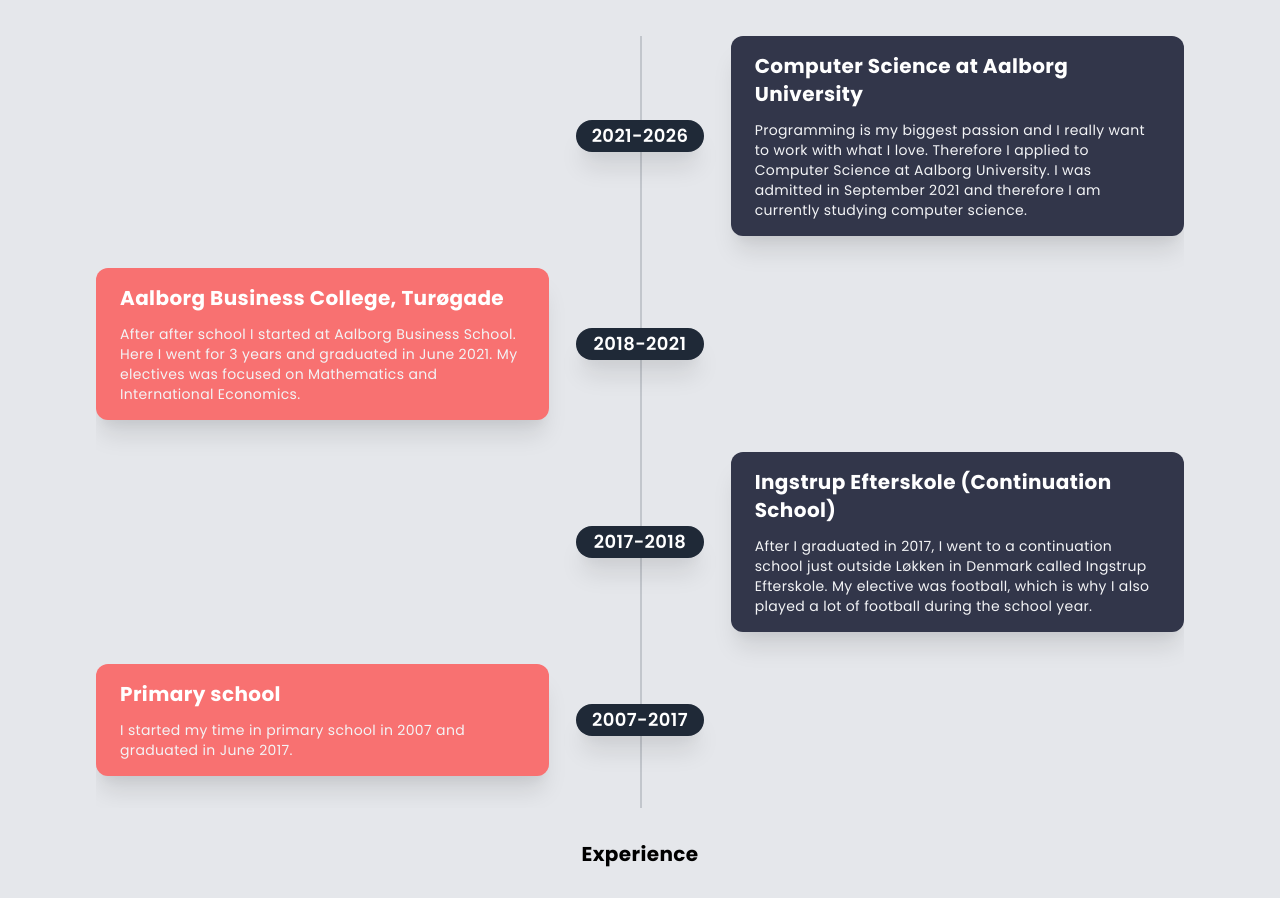
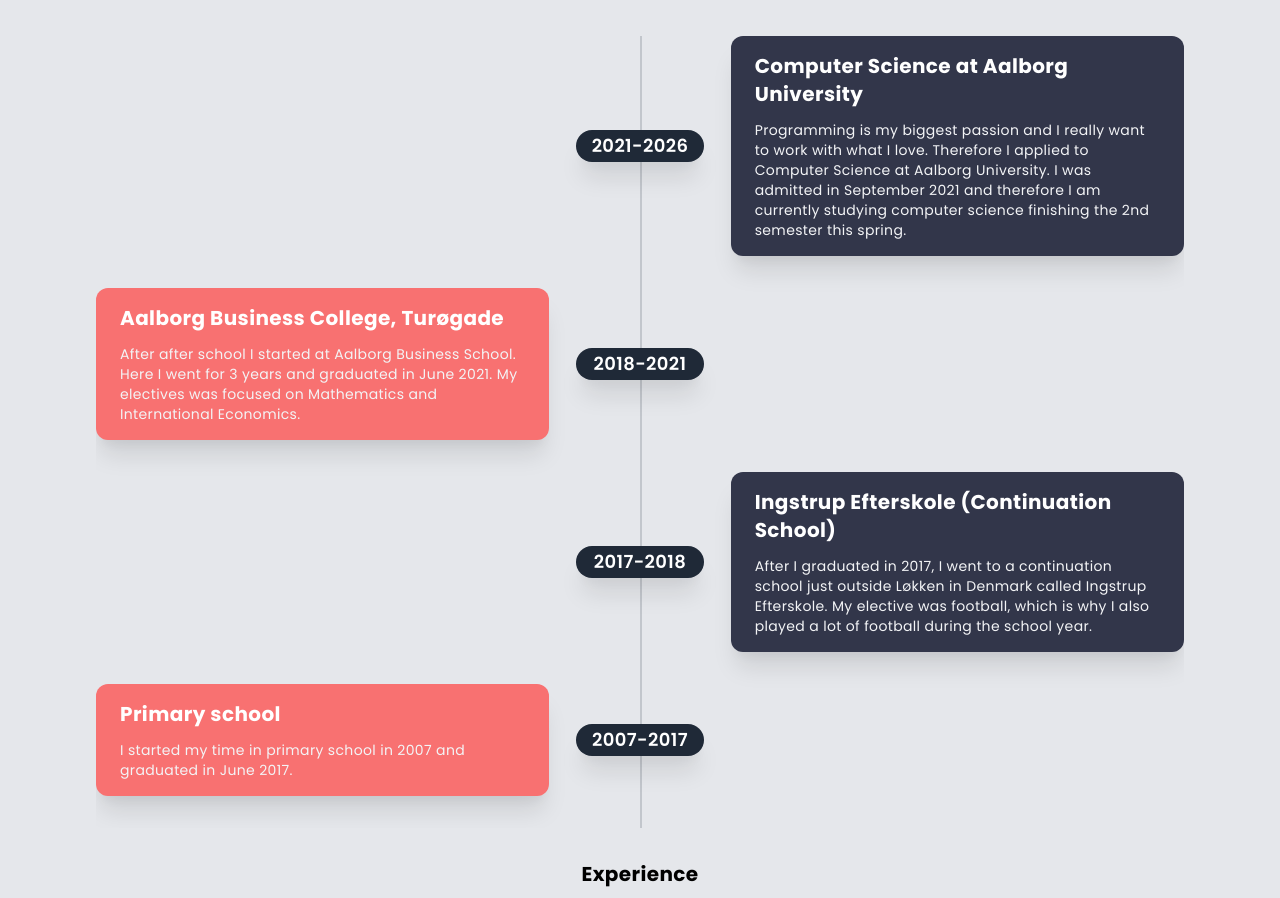
Before and after one commit to sebastianlivoni/personal-website, a React (Create React App) app: page /about in a window 1280 px wide. Shown: the part 1265-2163 px from the top of the page. Built offline with nearby package versions, Linux system fonts and the light colour scheme.

Commit message:
improvements

```diff
--- a/src/pages/About.js
+++ b/src/pages/About.js
@@ -9,7 +9,7 @@
 const timelinesitems = [
   {
     title: "Computer Science at Aalborg University",
-    desc: "Programming is my biggest passion and I really want to work with what I love. Therefore I applied to Computer Science at Aalborg University. I was admitted in September 2021 and therefore I am currently studying computer science.",
+    desc: "Programming is my biggest passion and I really want to work with what I love. Therefore I applied to Computer Science at Aalborg University. I was admitted in September 2021 and therefore I am currently studying computer science finishing the 2nd semester this spring.",
     year_from: "2021",
     year_to: "2026"
   },
```
